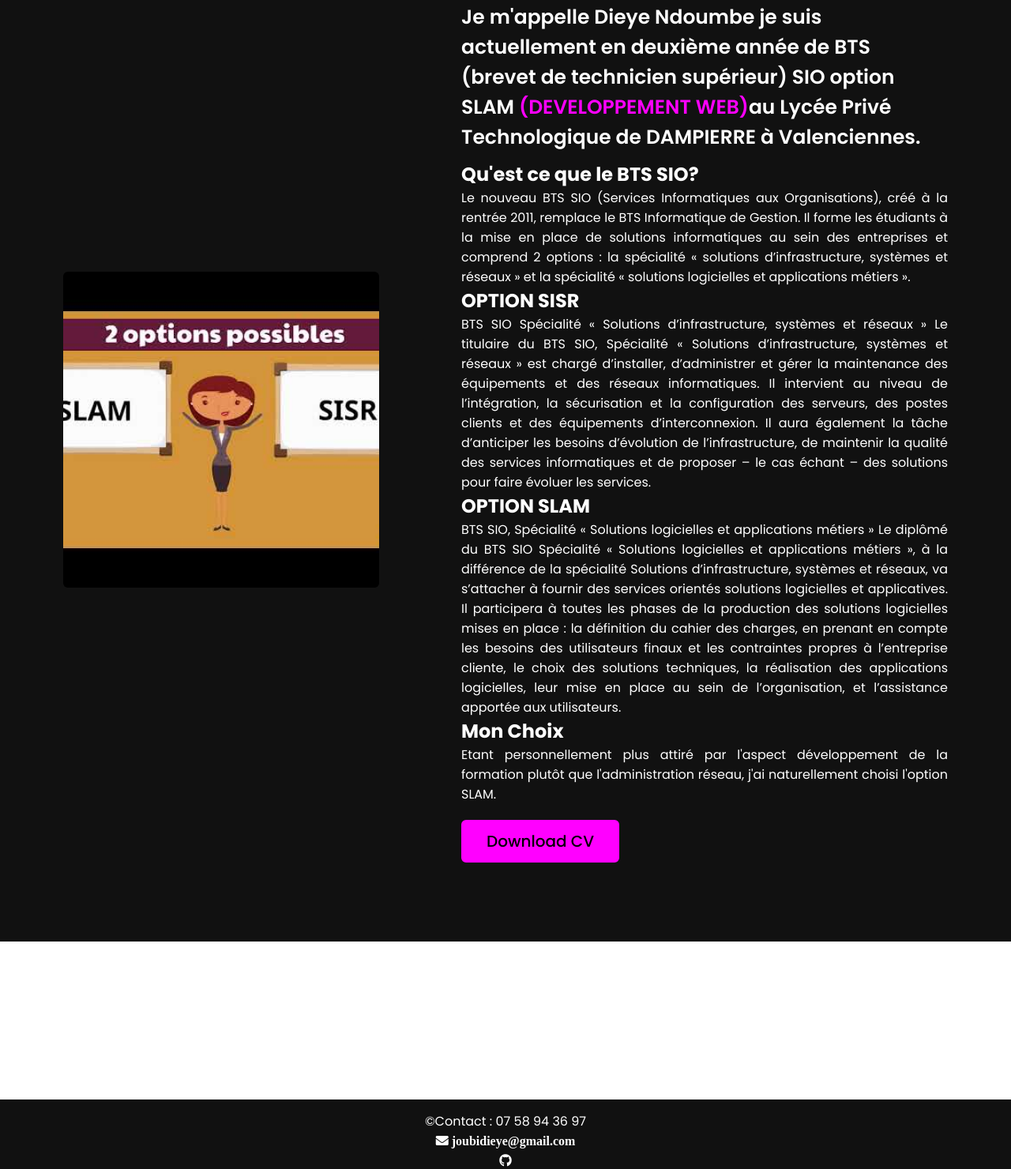
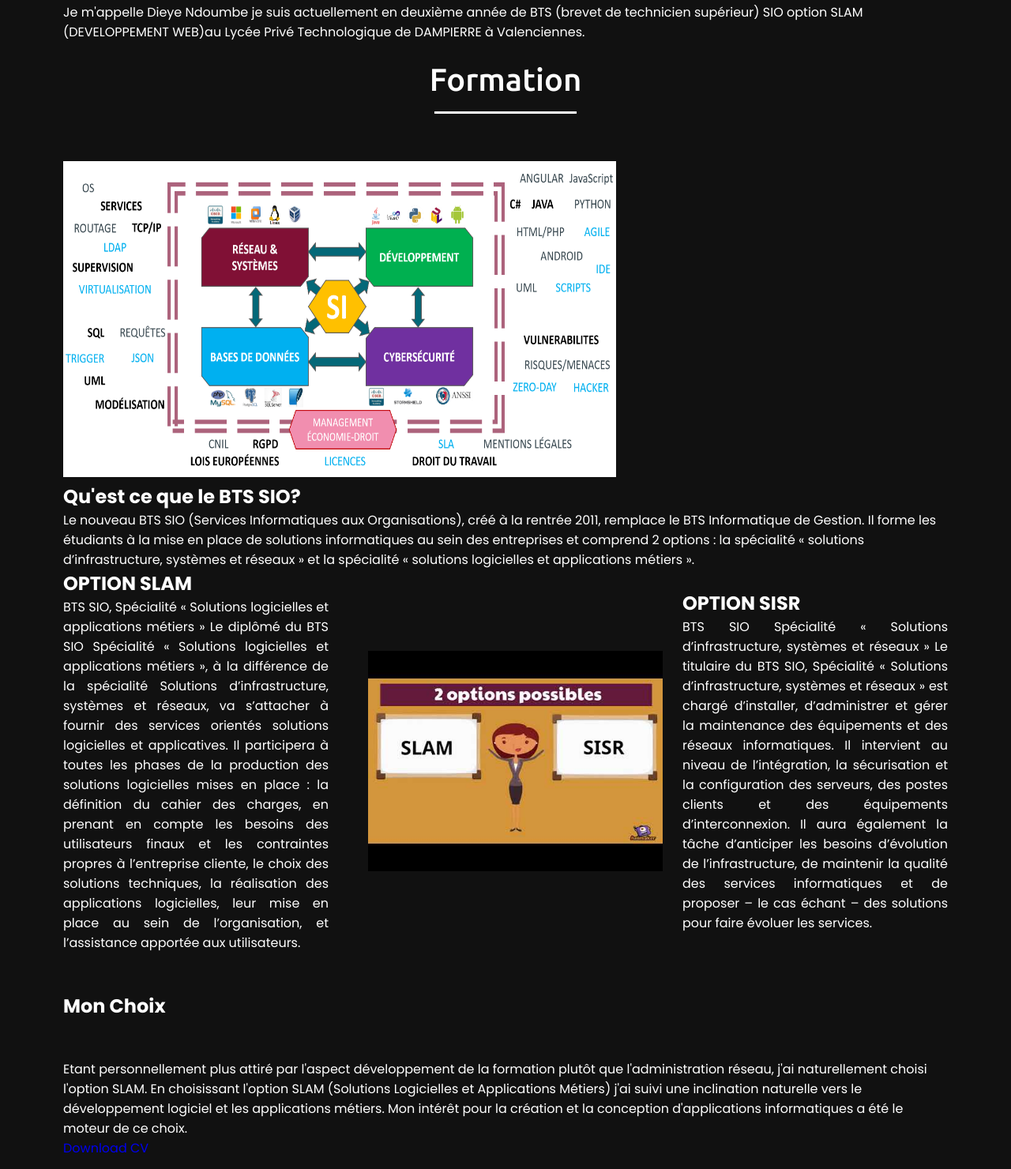
Before and after one commit to 24ndoumbe/24ndoumbe-portfolio, a plain HTML site: page index.html in a window 1280 px wide. Shown: the part 1023-2503 px from the top of the page at 79% size. Drawn offline with nearby package versions, Linux system fonts and the light colour scheme.

Commit message:
Add files via upload

```diff
--- a/index.html
+++ b/index.html
@@ -55,35 +55,36 @@
     <!-- formation section start -->
     <section class="formation" id="Formation">
         <div class="max-width">
-            <h2 class="title">Formation</h2>
+            <h2 class="title">Présentation</h2>
             <div class="formation-content">
-                <div class="column left">
-                    <img src="imageBTS.jpg" alt="">
-                </div>
-                <div class="column right">
+
+
+
+                <div class="">
                     <div class="text">Je m'appelle Dieye Ndoumbe je suis actuellement en deuxième année de BTS (brevet
                         de technicien supérieur) SIO
                         option SLAM
                         <span class="typing-2">(DEVELOPPEMENT WEB)</span>au Lycée Privé Technologique de DAMPIERRE à
                         Valenciennes.
                     </div>
+                    <br>
+
+                    <h2 class="title">Formation</h2>
+
+                    <div class="column middle"></div>
+                    <img src="competences_bts_sio.png" alt="BTS Image" width="700" height="400" >
+                    </div>
+
+
                     <h1>Qu'est ce que le BTS SIO?</h1>
                     <p>Le nouveau BTS SIO (Services Informatiques aux Organisations), créé à la rentrée 2011, remplace
                         le BTS Informatique de Gestion. Il forme les étudiants à la mise en place de solutions
                         informatiques au sein des entreprises et comprend 2 options : la spécialité « solutions
                         d’infrastructure, systèmes et réseaux » et la spécialité « solutions logicielles et applications
                         métiers ».</p>
-                    <h2>OPTION SISR</h2>
-                    <p>BTS SIO Spécialité « Solutions d’infrastructure, systèmes et réseaux »
-                        Le titulaire du BTS SIO, Spécialité « Solutions d’infrastructure, systèmes et réseaux » est
-                        chargé d’installer, d’administrer et gérer la maintenance des équipements et des réseaux
-                        informatiques. Il intervient au niveau de l’intégration, la sécurisation et la configuration des
-                        serveurs, des postes clients et des équipements d’interconnexion.
 
-                        Il aura également la tâche d’anticiper les besoins d’évolution de l’infrastructure, de maintenir
-                        la qualité des services informatiques et de proposer – le cas échant – des solutions pour faire
-                        évoluer les services.</p>
-                    <h2>OPTION SLAM</h2>
+                    <div class="column left">
+                    <h1>OPTION SLAM</h1>
                     <p>BTS SIO, Spécialité « Solutions logicielles et applications métiers »
                         Le diplômé du BTS SIO Spécialité « Solutions logicielles et applications métiers », à la
                         différence de la spécialité Solutions d’infrastructure, systèmes et réseaux, va s’attacher à
@@ -96,11 +97,44 @@
                         le choix des solutions techniques,
                         la réalisation des applications logicielles,
                         leur mise en place au sein de l’organisation, et l’assistance apportée aux utilisateurs.</p>
+
+
+                    </div>
+
+                    <br>
+                    <br>
+
+                    <div class="column middle">
+                        <img src="imageBTS.jpg" alt="BTS Image">
+                    </div>
+
+
+                        <div class="column right">
+                            <h2>OPTION SISR</h2>
+                            <p>BTS SIO Spécialité « Solutions d’infrastructure, systèmes et réseaux »
+                                Le titulaire du BTS SIO, Spécialité « Solutions d’infrastructure, systèmes et réseaux » est
+                                chargé d’installer, d’administrer et gérer la maintenance des équipements et des réseaux
+                                informatiques. Il intervient au niveau de l’intégration, la sécurisation et la configuration des
+                                serveurs, des postes clients et des équipements d’interconnexion.
+
+                                Il aura également la tâche d’anticiper les besoins d’évolution de l’infrastructure, de maintenir
+                                la qualité des services informatiques et de proposer – le cas échant – des solutions pour faire
+                                évoluer les services.</p>
+                    </div>
+
+                </div>
+                <br>
+                <br>
+
                     <h2>Mon Choix</h2>
+                    <br>
+                    <br>
+
                     <p>Etant personnellement plus attiré par l'aspect développement de la formation plutôt que
-                        l'administration réseau, j'ai naturellement choisi l'option SLAM.</p>
+                        l'administration réseau, j'ai naturellement choisi l'option SLAM.
+                        En choisissant l'option SLAM (Solutions Logicielles et Applications Métiers) j'ai suivi une inclination naturelle vers le développement logiciel et les applications métiers. Mon intérêt pour la création et la conception d'applications informatiques a été le moteur de ce choix.</p>
                     <a href="CV2 2024.pdf">Download CV</a>
-                </div>
+
             </div>
         </div>
     </section>
--- a/style_portfolio2.css
+++ b/style_portfolio2.css
@@ -249,6 +249,31 @@ section .title::after {
 
 /* about section styling */
 
+.column {
+    width: 33.33%;
+    float: left;
+}
+
+.left {
+    text-align: justify;
+}
+
+.middle {
+    display: flex;
+    justify-content: center;
+    align-items: center;
+}
+.middle img {
+    max-width: 100%;
+    height: auto;
+    max-height: 300px; /* Ajustez cette valeur si nécessaire */
+}
+
+
+.right {
+    text-align: justify;
+}
+
 .formation .title::before {
     background: #fff;
 }
@@ -270,25 +295,31 @@ section .title::after {
 }
 
 .formation .formation-content .left {
-    width: 45%;
+    width: 30%;
 }
 
-.formation .formation-content .left img {
-    height: 400px;
-    width: 400px;
+/*.formation .formation-content  image {
+    height: 200px;
+    width: 200px;
     object-fit: cover;
     border-radius: 6px;
     color: magenta;
     font-size: magenta;
-}
+}*/
 
 .formation .formation-content .right {
-    width: 55%;
+    width: 30%;
 }
 
 .formation .formation-content .right .text {
-    font-size: 25px;
-    font-weight: 600;
+    font-size: 16px;
+    font-weight: 400;
+    margin-bottom: 10px;
+}
+
+.formation .formation-content .left .text {
+    font-size: 16px;
+    font-weight: 400;
     margin-bottom: 10px;
 }
 
```
Also changed, not shown: competences_bts_sio.png (added).
